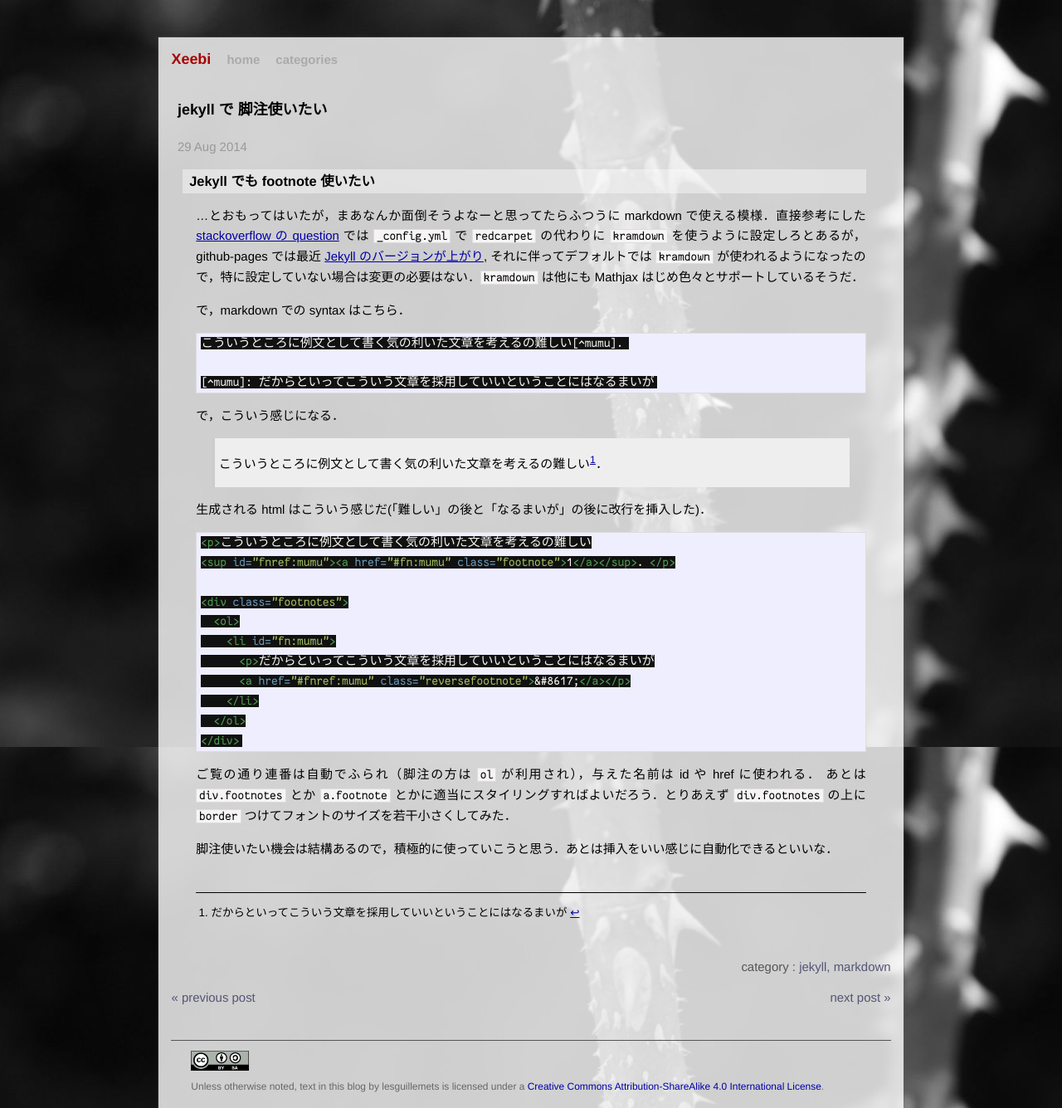
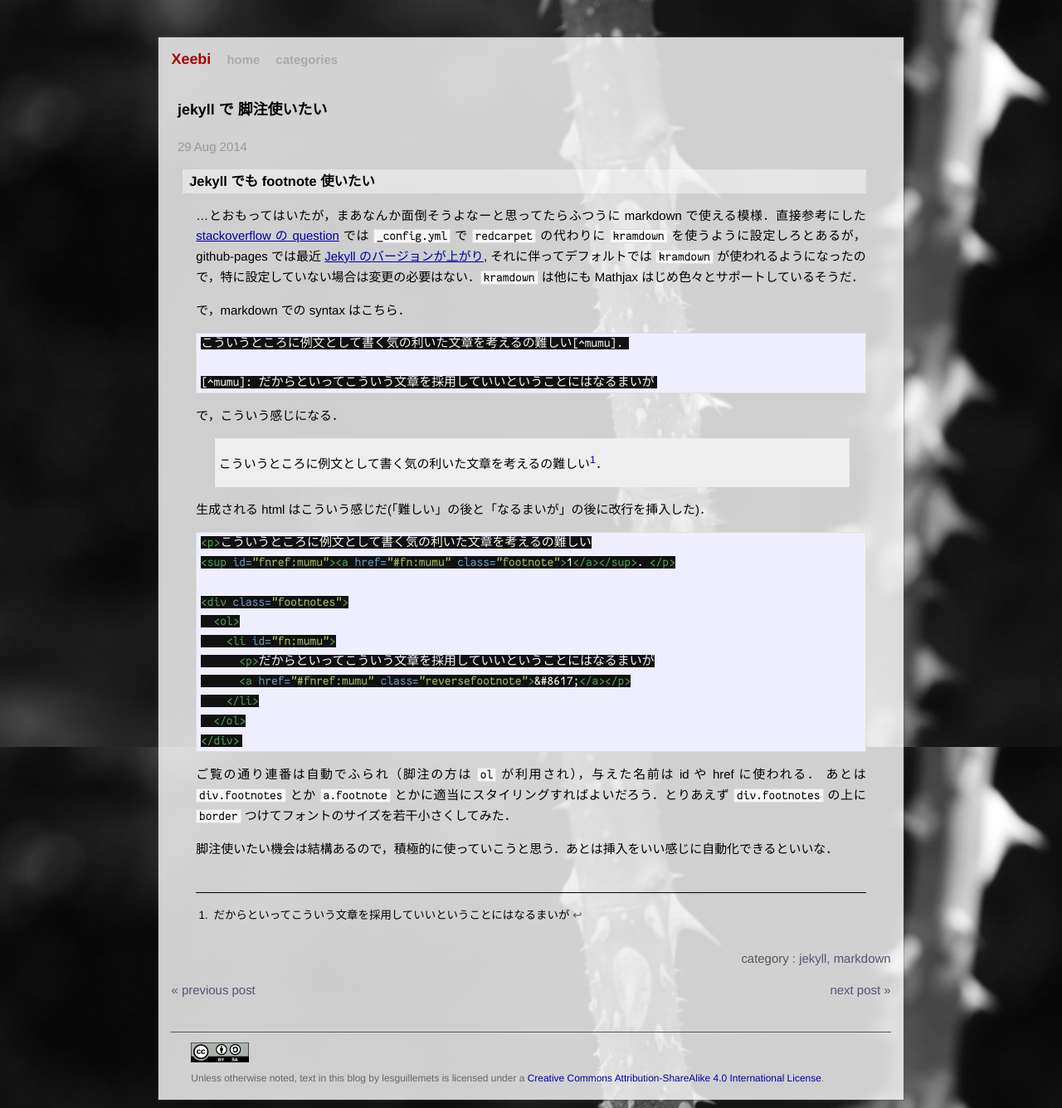
Before and after one commit to lesguillemets/blog, a Jekyll site: the page built from _posts/2014-08-29-footnote.md, in a window 1280 px wide. Shown: the whole page at 83% size. Built offline with Jekyll 4.4.1, drawn with Linux system fonts in a browser that asks for light colours.

Commit message:
some more styling for footnotes

```diff
--- a/css/main.css
+++ b/css/main.css
@@ -305,4 +305,23 @@ div.footnotes {
     border-top: 1px solid black;
     font-size:90%;
     margin-top:3em;
+    padding-top:1em;
 }
+
+div.footnotes p{
+    line-height:1.2;
+    margin:3px;
+}
+
+a.footnote{
+    text-decoration:none;
+}
+
+a.reversefootnote{
+    text-decoration: none;
+    color:#555;
+}
+
+a.reversefootnote:visited{
+    color:#aaa;
+}
```
